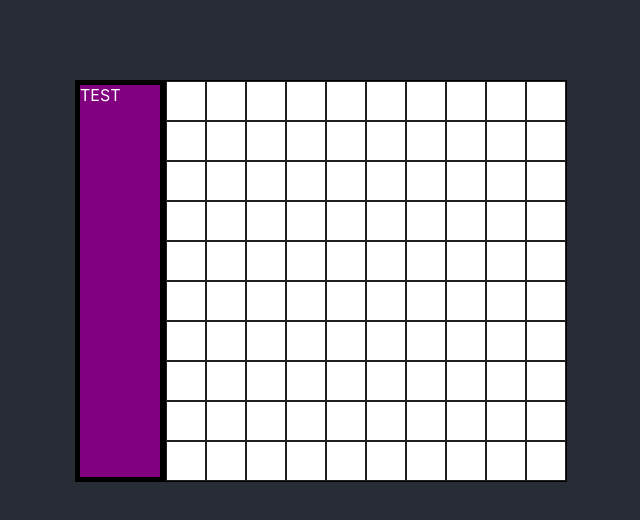
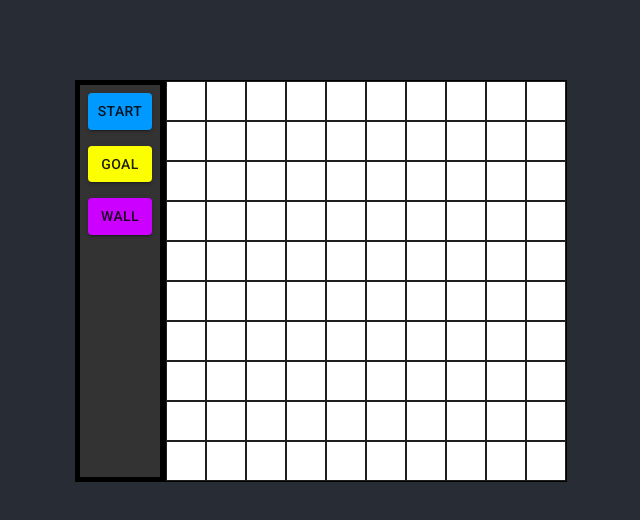
Before and after one commit to chaley33/algorithm-visualizer, a React (Create React App) app: page / in a window 1280 px wide. Shown: the top 520 px of the page, without its empty margins (319-959 px from the left). Built offline with nearby package versions, Linux system fonts and the light colour scheme.

Commit message:
Grid has intended mouse behavior. Tile selector also has intended behavior.

```diff
--- a/package.json
+++ b/package.json
@@ -3,6 +3,7 @@
   "version": "0.1.0",
   "private": true,
   "dependencies": {
+    "@material-ui/core": "^4.11.4",
     "@testing-library/jest-dom": "^5.14.1",
     "@testing-library/react": "^11.2.7",
     "@testing-library/user-event": "^12.8.3",
--- a/public/index.html
+++ b/public/index.html
@@ -24,6 +24,12 @@
       work correctly both with client-side routing and a non-root public URL.
       Learn how to configure a non-root public URL by running `npm run build`.
     -->
+
+    <link
+      rel="stylesheet"
+      href="https://fonts.googleapis.com/css?family=Roboto:300,400,500,700&display=swap"
+    />
+
     <title>React App</title>
   </head>
   <body>
--- a/src/App.css
+++ b/src/App.css
@@ -32,11 +32,30 @@
 }
 
 .TileSelector {
-  background: purple;
+  background: rgb(51, 51, 51);
   border: 5px solid rgb(0, 0, 0);
   height: calc(
     50vmin - 10px + 2px
-  ); /* height of Board (50vmin) - border * 2 (5px * 2 = 10px)
-        + Board border * 2 (1px * 2) */
-  width: 10vmin;
+    ); /* height of Board (50vmin) - border * 2 (5px * 2 = 10px)
+    + Board border * 2 (1px * 2) */
+    width: 10vmin;
+
+  display: flex;
+  flex-direction: column;
+  justify-content: auto;
 }
+
+.start-btn {
+  background-color: #0099ff;
+  margin: 10%;
+}
+
+.goal-btn {
+  background-color: #fbff00;
+  margin: 10%;
+}
+
+.wall-btn {
+  background-color: #cc00ff;
+  margin: 10%;
+}
--- a/src/App.tsx
+++ b/src/App.tsx
@@ -1,30 +1,41 @@
 import React from "react";
 import "./App.css";
 import Board from "./Board";
+import { TileEnum } from "./Tile";
 import TileSelector from "./TileSelector";
 
-export default class App extends React.Component<{}, { isDown: boolean }> {
+export default class App extends React.Component<
+  {},
+  { isDown: boolean; selectedTileType: TileEnum }
+> {
   constructor(props: {}) {
     super(props);
 
-    this.state = { isDown: false };
+    this.state = { isDown: false, selectedTileType: TileEnum.Default };
 
     this.mouseDown = this.mouseDown.bind(this);
+    this.setSelectedTileType = this.setSelectedTileType.bind(this);
   }
 
   mouseDown(down: boolean) {
-    console.log(`handleMouseUp: ${this.state.isDown}`);
     this.setState({ isDown: down });
   }
 
+  setSelectedTileType(type: TileEnum) {
+    this.setState({ selectedTileType: type });
+  }
 
   render() {
     const isDown = this.state.isDown;
 
     return (
-      <div className="App" onMouseUp={() => this.mouseDown(false)} onMouseLeave={() => this.mouseDown(false)}>
-        <TileSelector />
-        <Board isDown={isDown} mouseDown={this.mouseDown}/>
+      <div
+        className="App"
+        onMouseUp={() => this.mouseDown(false)}
+        onMouseLeave={() => this.mouseDown(false)}
+      >
+        <TileSelector setSelectedTileType={this.setSelectedTileType} />
+        <Board isDown={isDown} mouseDown={this.mouseDown} />
       </div>
     );
   }
--- a/src/Board.tsx
+++ b/src/Board.tsx
@@ -1,18 +1,27 @@
 import React from "react";
 
+import Tile, { TileEnum } from "./Tile";
+
 export default class Board extends React.Component<
-  { isDown: boolean, mouseDown: (down: boolean) => void },
-  { count?: number; }
+  { isDown: boolean; mouseDown: (down: boolean) => void },
+  { tileType: TileEnum }
 > {
-  constructor(props: { isDown: boolean, mouseDown: (down: boolean) => void }) {
+  constructor(props: { isDown: boolean; mouseDown: (down: boolean) => void }) {
     super(props);
     this.state = {
-      count: 0
+      tileType: TileEnum.Default
     };
+
+    this.setTileType = this.setTileType.bind(this);
+  }
+
+  setTileType(type: TileEnum) {
+
   }
 
   renderSquare(i: number) {
-    return <Tile key={i} isDown={this.props.isDown} />;
+    const tileType = this.state.tileType;
+    return <Tile key={i} isDown={this.props.isDown} type={tileType}/>;
   }
 
   render() {
@@ -37,61 +46,3 @@ export default class Board extends React.Component<
     );
   }
 }
-
-export class Tile extends React.Component<
-  { key: number; isDown: boolean },
-  { bg: string; trueBg: string }
-> {
-  constructor(props: { key: number; isDown: boolean }) {
-    super(props);
-    this.state = {
-      bg: "white",
-      trueBg: "white",
-    };
-  }
-
-  changeColor() {
-    let newTrueBg = this.state.trueBg === "white" ? "black" : "white";
-
-    this.setState(
-      {
-        trueBg: newTrueBg,
-      },
-      () => {
-        this.handleHover();
-      }
-    );
-  }
-
-  handleMouseEnter() {
-    this.handleHover();
-
-    if (this.props.isDown) {
-      this.changeColor();
-    }
-  }
-
-  handleHover() {
-    let hoverColor = this.state.trueBg === "white" ? "#999" : "#333";
-
-    this.setState({
-      bg: hoverColor,
-    });
-  }
-
-  handleMouseLeave() {
-    this.setState({ bg: this.state.trueBg });
-  }
-
-  render() {
-    return (
-      <div
-        className="Tile"
-        onMouseDownCapture={this.changeColor.bind(this)}
-        onMouseEnter={this.handleMouseEnter.bind(this)}
-        onMouseLeave={this.handleMouseLeave.bind(this)}
-        style={{ background: this.state.bg }}
-      ></div>
-    );
-  }
-}
--- /dev/null
+++ b/src/Tile.tsx
@@ -0,0 +1,66 @@
+import React from "react";
+
+export enum TileEnum {
+  Default,
+  Start,
+  Goal,
+  Wall,
+}
+
+export default class Tile extends React.Component<
+  { key: number; isDown: boolean, type: TileEnum },
+  { bg: string; trueBg: string }
+> {
+  constructor(props: { key: number; isDown: boolean; type: TileEnum }) {
+    super(props);
+    this.state = {
+      bg: "white",
+      trueBg: "white",
+    };
+  }
+
+  changeColor() {
+    let newTrueBg = this.state.trueBg === "white" ? "black" : "white";
+
+    this.setState(
+      {
+        trueBg: newTrueBg,
+      },
+      () => {
+        this.handleHover();
+      }
+    );
+  }
+
+  handleMouseEnter() {
+    this.handleHover();
+
+    if (this.props.isDown) {
+      this.changeColor();
+    }
+  }
+
+  handleHover() {
+    let hoverColor = this.state.trueBg === "white" ? "#999" : "#333";
+
+    this.setState({
+      bg: hoverColor,
+    });
+  }
+
+  handleMouseLeave() {
+    this.setState({ bg: this.state.trueBg });
+  }
+
+  render() {
+    return (
+      <div
+        className="Tile"
+        onMouseDownCapture={this.changeColor.bind(this)}
+        onMouseEnter={this.handleMouseEnter.bind(this)}
+        onMouseLeave={this.handleMouseLeave.bind(this)}
+        style={{ background: this.state.bg }}
+      ></div>
+    );
+  }
+}
--- a/src/TileSelector.tsx
+++ b/src/TileSelector.tsx
@@ -1,16 +1,41 @@
 import React from "react";
+import { TileEnum } from "./Tile";
+import Button from "@material-ui/core/Button";
+import { StylesProvider } from "@material-ui/core/styles";
+import "./App.css";
 
-export default class TileSelector extends React.Component {
-  constructor(props: {}) {
-    super(props);
-  }
+export default class TileSelector extends React.Component<
+  { setSelectedTileType: (type: TileEnum) => void },
+  {}
+> {
 
   render() {
     return (
-      <div className="TileSelector">
-        TEST
-      </div>
-    )
+      <StylesProvider injectFirst>
+        <div className="TileSelector">
+          <Button
+            variant="contained"
+            className="start-btn"
+            onClick={() => this.props.setSelectedTileType(TileEnum.Start)}
+          >
+            Start
+          </Button>
+          <Button
+            variant="contained"
+            className="goal-btn"
+            onClick={() => this.props.setSelectedTileType(TileEnum.Goal)}
+          >
+            Goal
+          </Button>
+          <Button
+            variant="contained"
+            className="wall-btn"
+            onClick={() => this.props.setSelectedTileType(TileEnum.Wall)}
+          >
+            Wall
+          </Button>
+        </div>
+      </StylesProvider>
+    );
   }
-
 }
--- a/src/index.tsx
+++ b/src/index.tsx
@@ -2,7 +2,6 @@ import React from 'react';
 import ReactDOM from 'react-dom';
 import './index.css';
 import App from './App';
-import reportWebVitals from './reportWebVitals';
 
 ReactDOM.render(
   <React.StrictMode>
```
Also changed, not shown: 1 other file (tests, documents, lock files or other folders).
